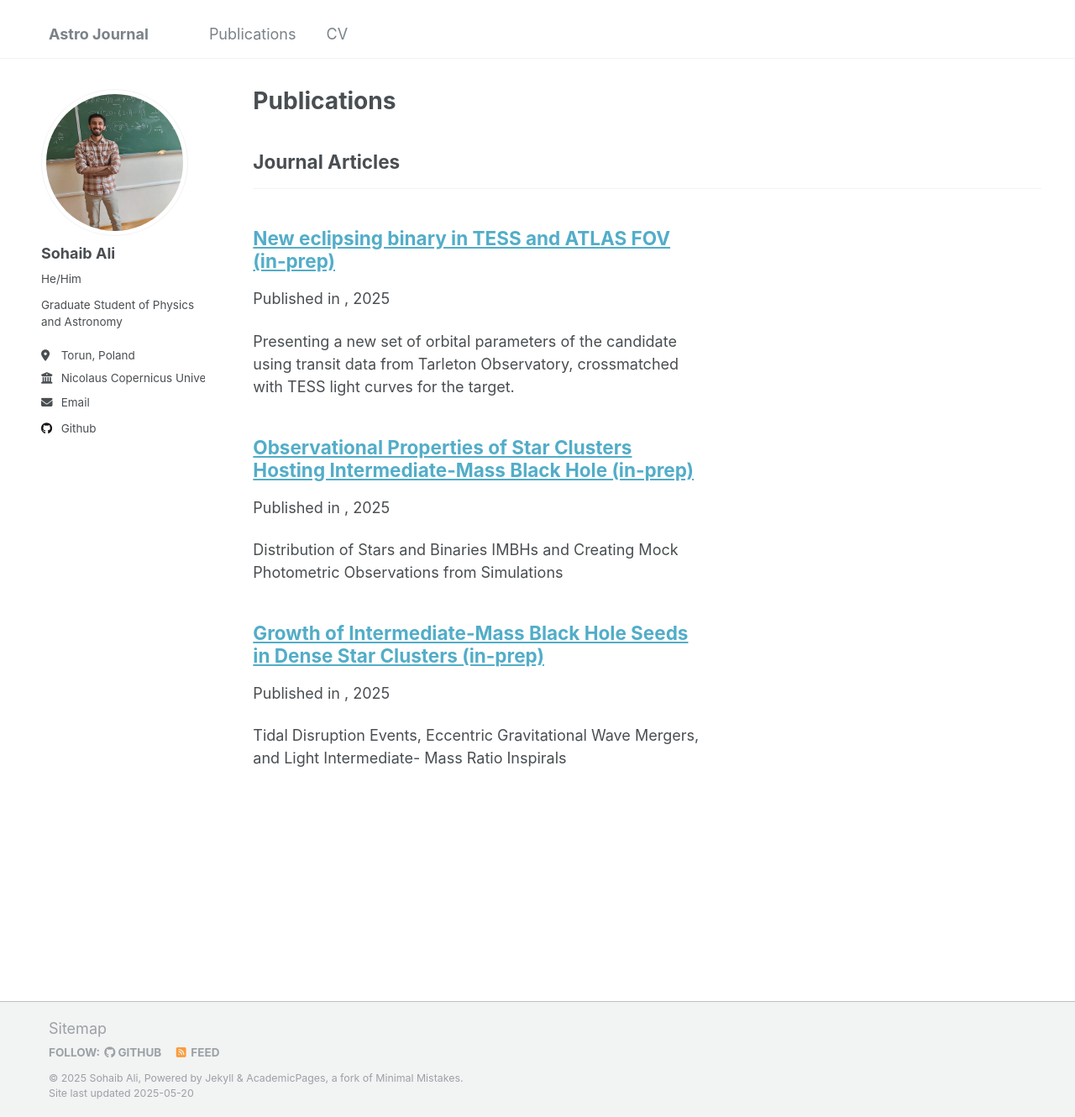
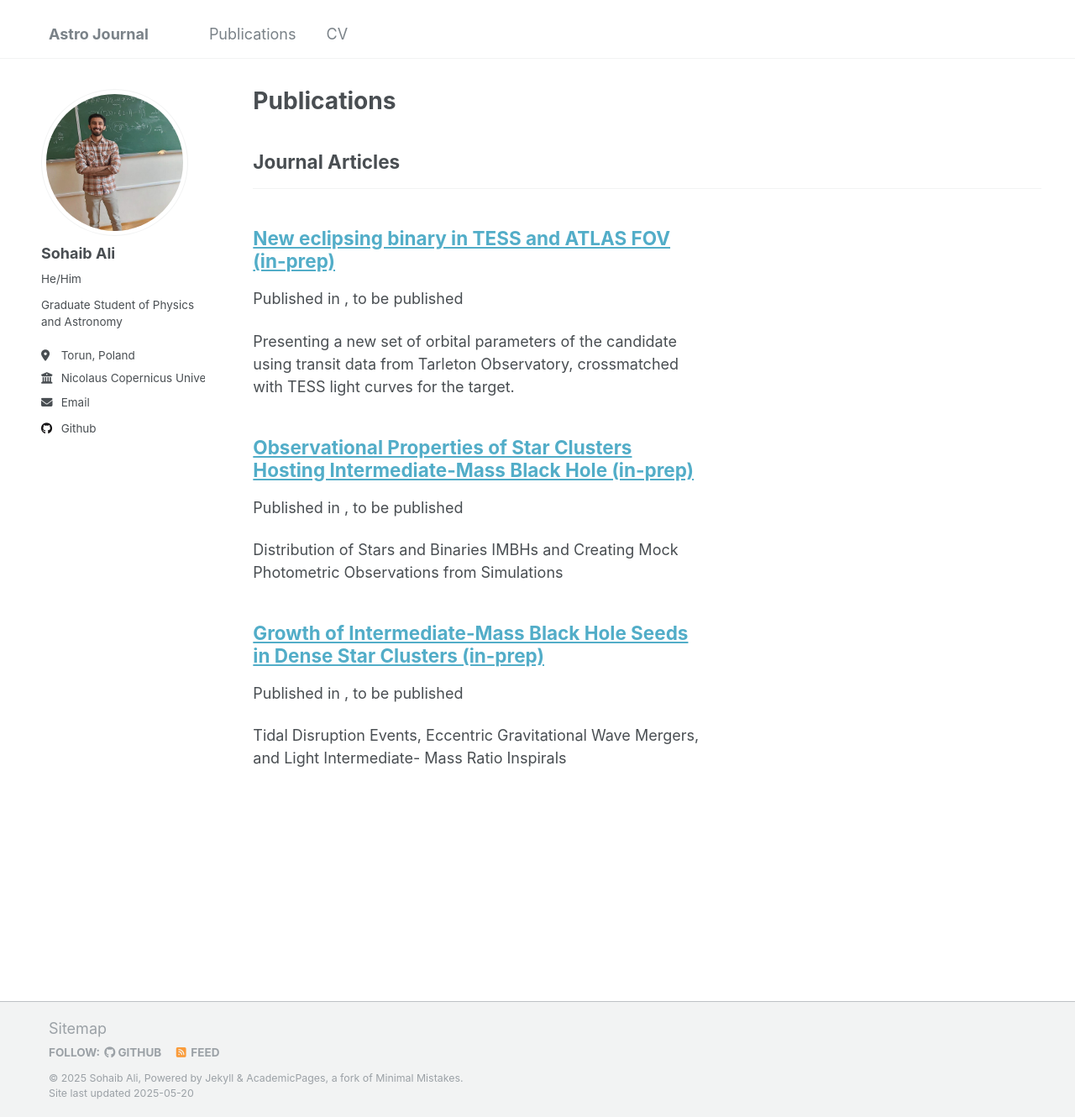
Before and after one commit to nebula-navigator/nebula-navigator.github.io, a Jekyll site: the page built from _pages/publications.html, in a window 1280 px wide and 1330 px high. Shown: the whole window at 84% size. Built offline with Jekyll 4.4.1, drawn with Linux system fonts in a browser that asks for light colours; part of the change alters nothing that is shown.

Commit message:
Update archive-single.html

```diff
--- a/_includes/archive-single.html
+++ b/_includes/archive-single.html
@@ -41,7 +41,8 @@
         {% if post.collection == 'teaching' %}
           <p> {{ post.type }}, <i>{{ post.venue }}</i>, {{ post.date | default: "1900-01-01" | date: "%Y" }} </p>
         {% elsif post.collection == 'publications' %}
-        <p>Published in <i>{{ post.venue }}</i>{% if post.date and post.date != "1900-01-01" %}, {{ post.date | date: "%Y" }}{% else %}, to be published{% endif %}</p>
+        <p>Published in <i>{{ post.venue }}</i>, to be published</p>
+
 
         {% elsif post.date %}
          <p class="page__date"><strong><i class="fa fa-fw fa-calendar" aria-hidden="true"></i> {{ site.data.ui-text[site.locale].date_label | default: "Published:" }}</strong> <time datetime="{{ post.date | default: "1900-01-01" | date_to_xmlschema }}">{{ post.date | default: "1900-01-01" | date: "%B %d, %Y" }}</time></p>
```
